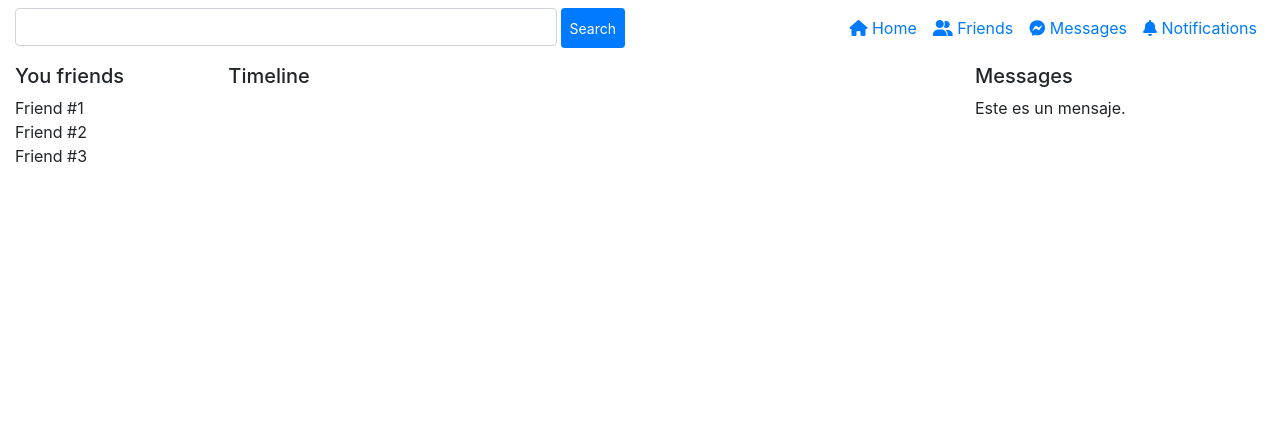
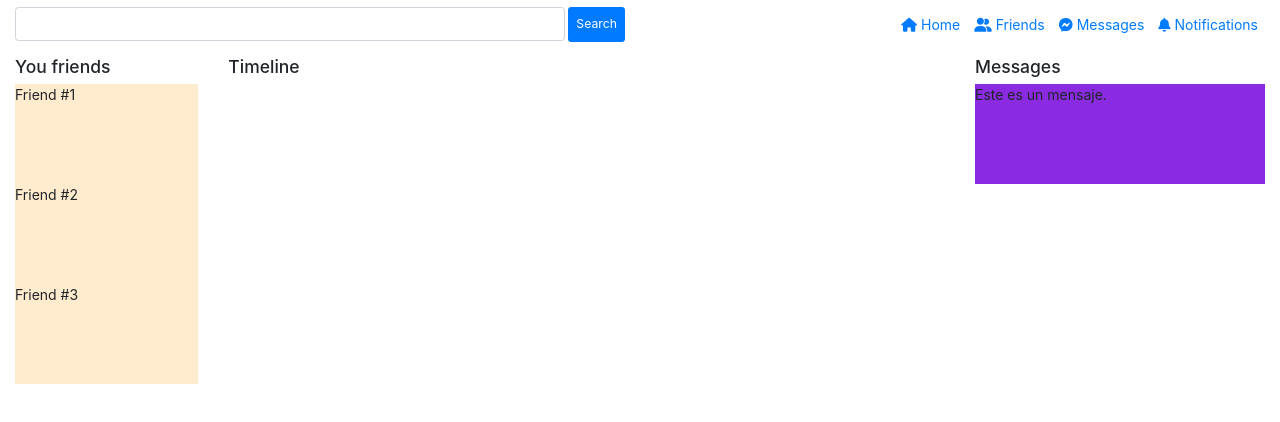
Before and after one commit to mszeftel/workshop-bloque1, a plain HTML site: page index.html in a window 1280 px wide. Drawn offline with nearby package versions, Linux system fonts and the light colour scheme.

Commit message:
Estilos separados en partials para que sea más fácil la edicion.

```diff
--- a/index.html
+++ b/index.html
@@ -4,7 +4,7 @@
 <head>
 	<meta charset="utf-8">
 	<meta name="viewport" content="width=device-width, initial-scale=1, shrink-to-fit=no">
-	<title>Bootstrap 4 Navbar with Search Form</title>
+	<title>Facebook?</title>
 
 
 
@@ -16,7 +16,7 @@
 	<script src="https://stackpath.bootstrapcdn.com/bootstrap/4.5.0/js/bootstrap.min.js"></script>
 	<script src="https://kit.fontawesome.com/9399156d24.js" crossorigin="anonymous"></script>
 
-	<link rel="stylesheet" href="bs.css">
+	<link rel="stylesheet" href="styles/style.css">
 
 </head>
 
@@ -31,10 +31,10 @@
 			</div>
 
 			<nav class="col-12 col-md-6 nav justify-content-end" id="navbar">
-				<a href="#" class="nav-item nav-link pr-2 pl-2"> <i class="fa fa-home"></i> Home</a>
-				<a href="#" class="nav-item nav-link pr-2 pl-2"> <i class="fas fa-user-friends"></i> Friends</a>
-				<a href="#" class="nav-item nav-link pr-2 pl-2"> <i class="fab fa-facebook-messenger"></i> Messages</a>
-				<a href="#" class="nav-item nav-link pr-2 pl-2"> <i class="fas fa-bell"></i> Notifications</a>
+				<a href="#" class="nav-item nav-link pr-2 pl-2"> <i class="fa fa-home"></i> <span>Home</span></a>
+				<a href="#" class="nav-item nav-link pr-2 pl-2"> <i class="fas fa-user-friends"></i> <span>Friends</span></a>
+				<a href="#" class="nav-item nav-link pr-2 pl-2"> <i class="fab fa-facebook-messenger"></i> <span>Messages</span></a>
+				<a href="#" class="nav-item nav-link pr-2 pl-2"> <i class="fas fa-bell"></i> <span>Notifications</span></a>
 			</nav>
 		</div>
 	</header>
--- a/style.scss
+++ /dev/null
@@ -1,48 +0,0 @@
-html{
-	font-size: 14px;
-}
-
-main.timeline{
-	order: -1;
-}
-
-sidebar.friends{
-	overflow: hidden;
-	max-height: 0;
-	div.contact{
-		height: 100px;
-		background-color: blanchedalmond ;
-	}
-}
-
-sidebar.messages{
-	overflow: hidden;
-	max-height: 0;
-	div.message{
-		height: 100px;
-		background-color: blueviolet ;
-	}
-}
-
-
-#navbar{
-	position: fixed;
-	bottom: 0;
-	align-items: stretch;
-}
-
-@media screen and (min-width: 769px){
-	#navbar{
-		position: relative;
-		bottom: unset;
-		align-items: unset;
-	}
-
-	main.timeline{
-		order: unset;
-	}
-
-	sidebar.friends,sidebar.messages{
-		max-height: unset;
-	}
-}
--- /dev/null
+++ b/styles/partials/_footer.scss
@@ -0,0 +1 @@
+/* FOOTER */
--- /dev/null
+++ b/styles/partials/_friends.scss
@@ -0,0 +1,13 @@
+sidebar.friends{
+	overflow: hidden;
+	max-height: 0;
+	div.contact{
+		height: 100px;
+		background-color: blanchedalmond ;
+	}
+}
+@media screen and (min-width: 769px){
+	sidebar.friends{
+		max-height: unset;
+	}
+}
--- /dev/null
+++ b/styles/partials/_messages.scss
@@ -0,0 +1,14 @@
+sidebar.messages{
+	overflow: hidden;
+	max-height: 0;
+	div.message{
+		height: 100px;
+		background-color: blueviolet ;
+	}
+}
+
+@media screen and (min-width: 769px){
+	sidebar.messages{
+		max-height: unset;
+	}
+}
--- /dev/null
+++ b/styles/partials/_navbar.scss
@@ -0,0 +1,31 @@
+/* ESTILO DEL NAVBAR */
+
+#navbar{
+	position: fixed;
+	bottom: 0;
+
+	a{
+		text-align: center;
+		width: 25%;
+		font-size: 34px;
+		span{
+			display: none;
+		}
+	}
+}
+
+@media screen and (min-width: 769px){
+	#navbar{
+		position: relative;
+		bottom: unset;
+		align-items: unset;
+		a{
+			text-align: unset;
+			width: unset;
+			font-size: unset;
+			span{
+				display: unset;
+			}
+		}
+	}
+}
--- /dev/null
+++ b/styles/partials/_timeline.scss
@@ -0,0 +1,10 @@
+main.timeline{
+	order: -1;
+}
+
+@media screen and (min-width: 769px){
+	main.timeline{
+		order: unset;
+	}
+
+}
--- /dev/null
+++ b/styles/style.scss
@@ -0,0 +1,9 @@
+html{
+	font-size: 14px;
+}
+
+@import 'partials/navbar';
+@import 'partials/messages';
+@import 'partials/friends';
+@import 'partials/timeline';
+@import 'partials/footer';
```
Also changed, not shown: styles/style.css (added), 1 other file.
